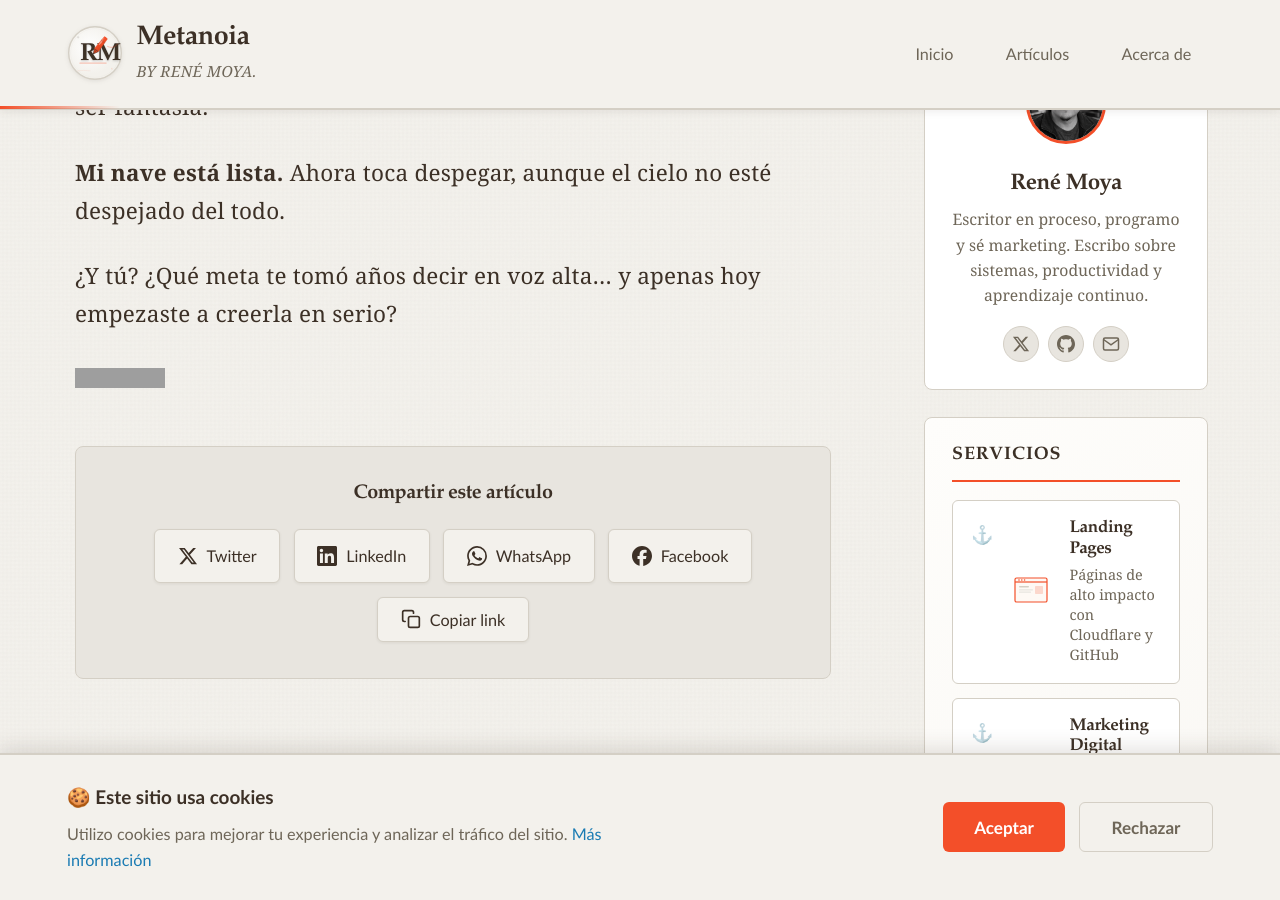
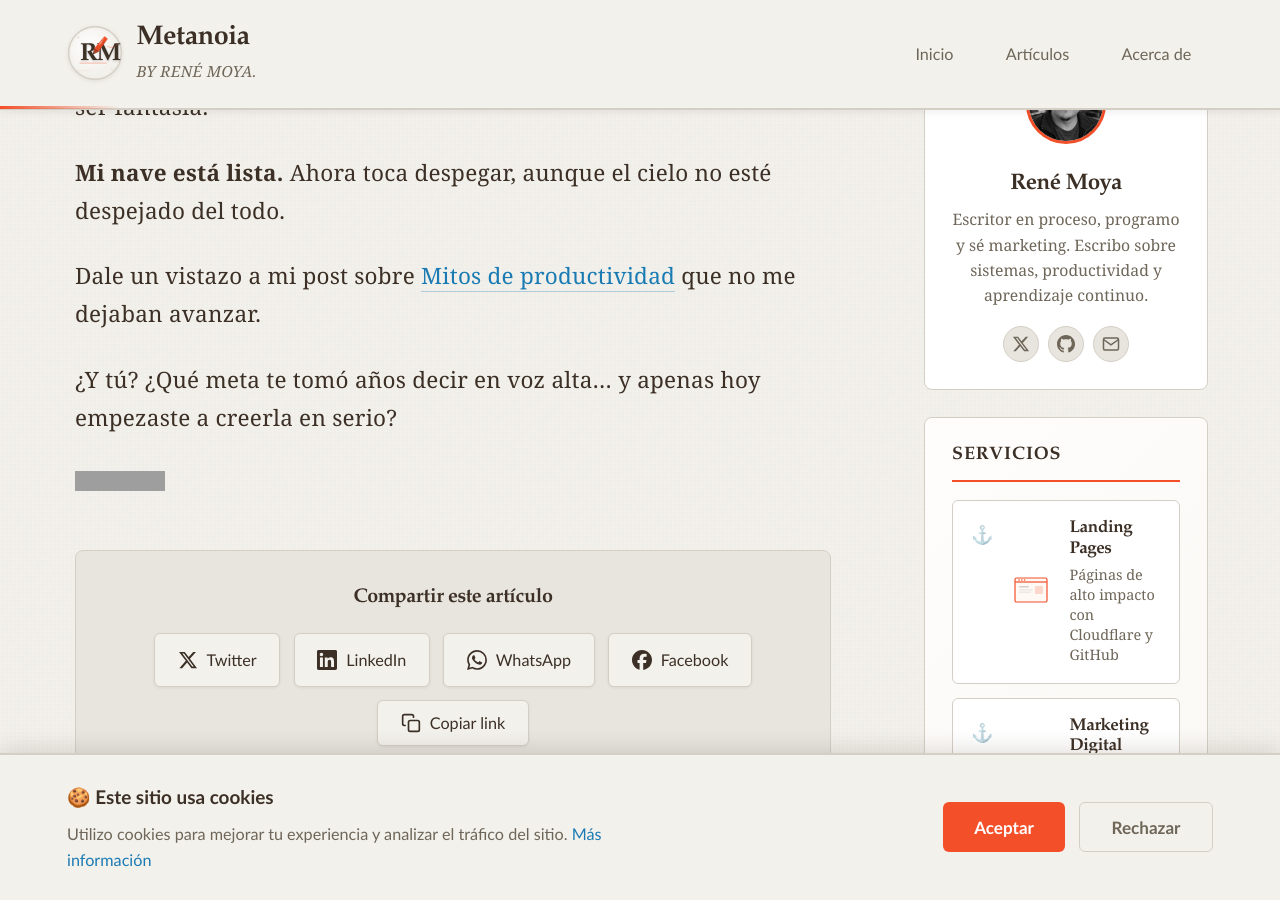
Before and after one commit to renedev0284-creator/renedev0284-creator.github.io, a Jekyll site: the page built from _posts/2026-01-31-mi-nave-lista-para-el-despegue.md, in a window 1280 px wide and 900 px high, scrolled down 3554 px. Built offline with Jekyll 4.4.1, drawn with Linux system fonts in a browser that asks for light colours; comment, search, counter and statistics services are not loaded; grey boxes are pictures that could not be loaded.

Commit message:
Primer enlace interno desde mi nave lista hasta mitos de productividad

```diff
--- a/_posts/2026-01-31-mi-nave-lista-para-el-despegue.md
+++ b/_posts/2026-01-31-mi-nave-lista-para-el-despegue.md
@@ -56,5 +56,7 @@ Y eso —aunque suene simple— es lo que hace que una meta deje de ser fantasí
 **Mi nave está lista.**
 Ahora toca despegar, aunque el cielo no esté despejado del todo.
 
+Dale un vistazo a mi post sobre [Mitos de productividad]({% post_url 2026-02-04-mitos-sobre-la-productividad %}) que no me dejaban avanzar.
+
 ¿Y tú?
 ¿Qué meta te tomó años decir en voz alta… y apenas hoy empezaste a creerla en serio?
```
